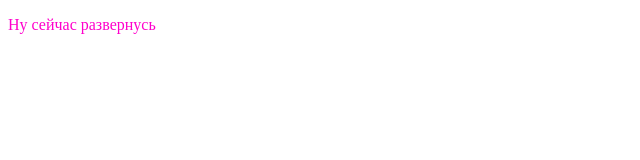
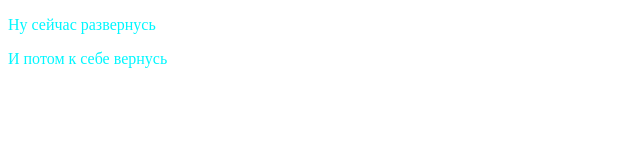
Before and after one commit to StanislavZyuzko/summary_git_june_2022, a plain HTML site: page index.html in a window 1280 px wide. Shown: the whole page, without its empty margins (0-640 px from the left). Drawn offline with Linux system fonts and the light colour scheme.

Commit message:
синий вернусь

```diff
--- a/index.css
+++ b/index.css
@@ -1,3 +1,3 @@
 p {
-    color: rgb(255, 0, 204);
+    color: rgb(0, 247, 255);
 }
--- a/index.html
+++ b/index.html
@@ -8,6 +8,7 @@
     <title>Изучаем Гитхаб дальше</title>
 </head>
 <p>Ну сейчас развернусь</p>
+<p>И потом к себе вернусь</p>
 
 <body>
 
```
